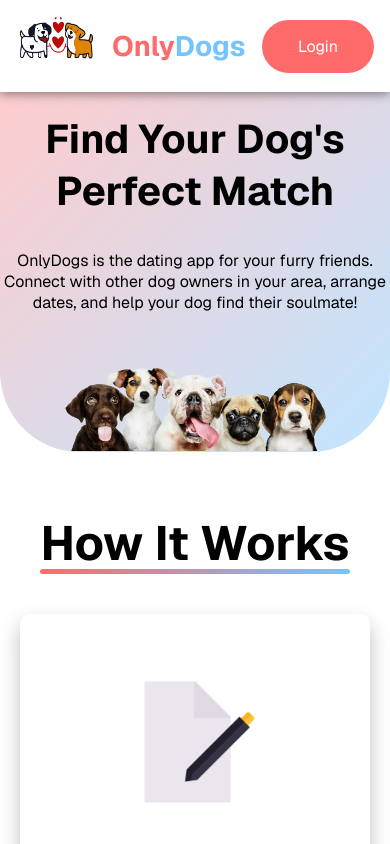
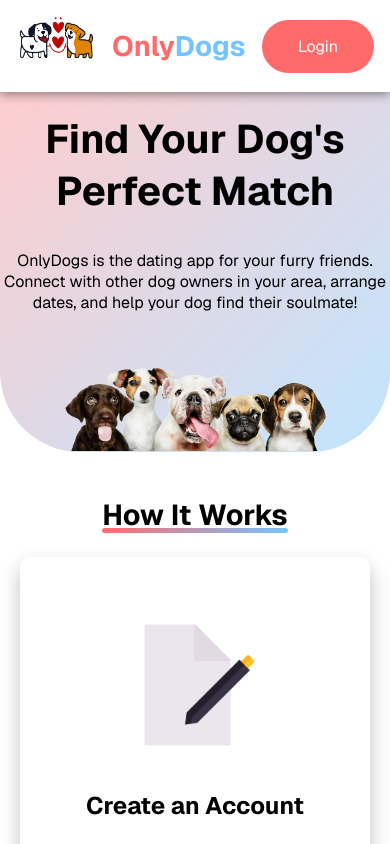
Before and after one commit to PaulValerio/only-dogs, a Next.js app: page / in a window 390 px wide. Built offline with nearby package versions, Linux system fonts and the light colour scheme; no server answers.

Commit message:
Adjusted for mobile devices

```diff
--- a/src/app/page.tsx
+++ b/src/app/page.tsx
@@ -1,7 +1,7 @@
 "use client";
 
 import { SignedOut, SignUpButton, SignedIn } from "@clerk/nextjs";
-import styles1 from "./index.module.css";
+import styles1 from "./style1.module.css";
 import styles2 from "./style2.module.css";
 import { useState } from "react";
 import Link from "next/link";
--- a/src/app/index.module.css
+++ b/src/app/style1.module.css
@@ -249,7 +249,7 @@
   }
 
   .h1 {
-    font-size: 2rem;
+    font-size: 1.2rem;
   }
 
   .card1:hover {
```
